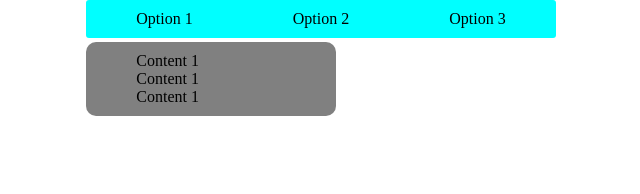
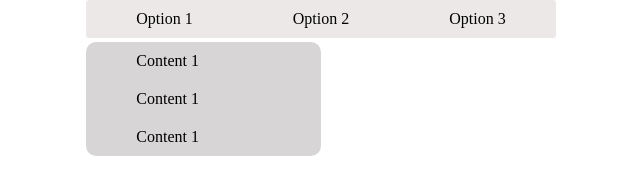
Before and after one commit to calher99/drop-down-menu, a website built with webpack: page src/template.html in a window 1280 px wide. Shown: the whole page, without its empty margins (319-959 px from the left). Built offline with nearby package versions, Linux system fonts and the light colour scheme.

Commit message:
add content to all options in html and add hover class to elements

```diff
--- a/src/style.css
+++ b/src/style.css
@@ -5,12 +5,17 @@ body {
 .menu-bar {
     display: flex;
     justify-content: center;
+    cursor: pointer;
 }
 
 .option-container {
     position: relative;
-    background-color: aqua;
+    background-color: rgb(237, 232, 232);
     padding: 10px 50px;
+}
+
+.option-container:hover {
+    background-color: rgb(183, 183, 183);
 }
 
 .option-container:first-child {
@@ -24,11 +29,34 @@ body {
 }
 
 .drop-down-container {
-    padding: 10px 50px;
-    width: 150px;
+    display: none;
+    width: 150%;
     position: absolute;
     left: 0%;
     top: 110%;
-    background-color: grey;
+    background-color: rgb(215, 213, 213);
     border-radius: 10px;
 }
+
+.drop-down-container.active {
+    display: block;
+}
+
+.drop-down-container>div {
+    padding: 10px 50px;
+}
+
+.drop-down-container>div:first-child {
+    border-top-left-radius: 10px;
+    border-top-right-radius: 10px;
+
+}
+
+.drop-down-container>div:last-child {
+    border-bottom-left-radius: 10px;
+    border-bottom-right-radius: 10px;
+}
+
+.drop-down-container>div:hover {
+    background-color: rgb(149, 147, 147);
+}
--- a/src/template.html
+++ b/src/template.html
@@ -12,6 +12,14 @@
     <div class="menu-bar">
         <div class="option-container">
             <div class="drop-down">Option 1</div>
+            <div class="drop-down-container active">
+                <div>Content 1</div>
+                <div>Content 1</div>
+                <div>Content 1</div>
+            </div>
+        </div>
+        <div class="option-container">
+            <div class="drop-down">Option 2</div>
             <div class="drop-down-container">
                 <div>Content 1</div>
                 <div>Content 1</div>
@@ -19,10 +27,12 @@
             </div>
         </div>
         <div class="option-container">
-            <div class="drop-down">Option 2</div>
-        </div>
-        <div class="option-container">
             <div class="drop-down">Option 3</div>
+            <div class="drop-down-container">
+                <div>Content 1</div>
+                <div>Content 1</div>
+                <div>Content 1</div>
+            </div>
         </div>
     </div>
 </body>
```
